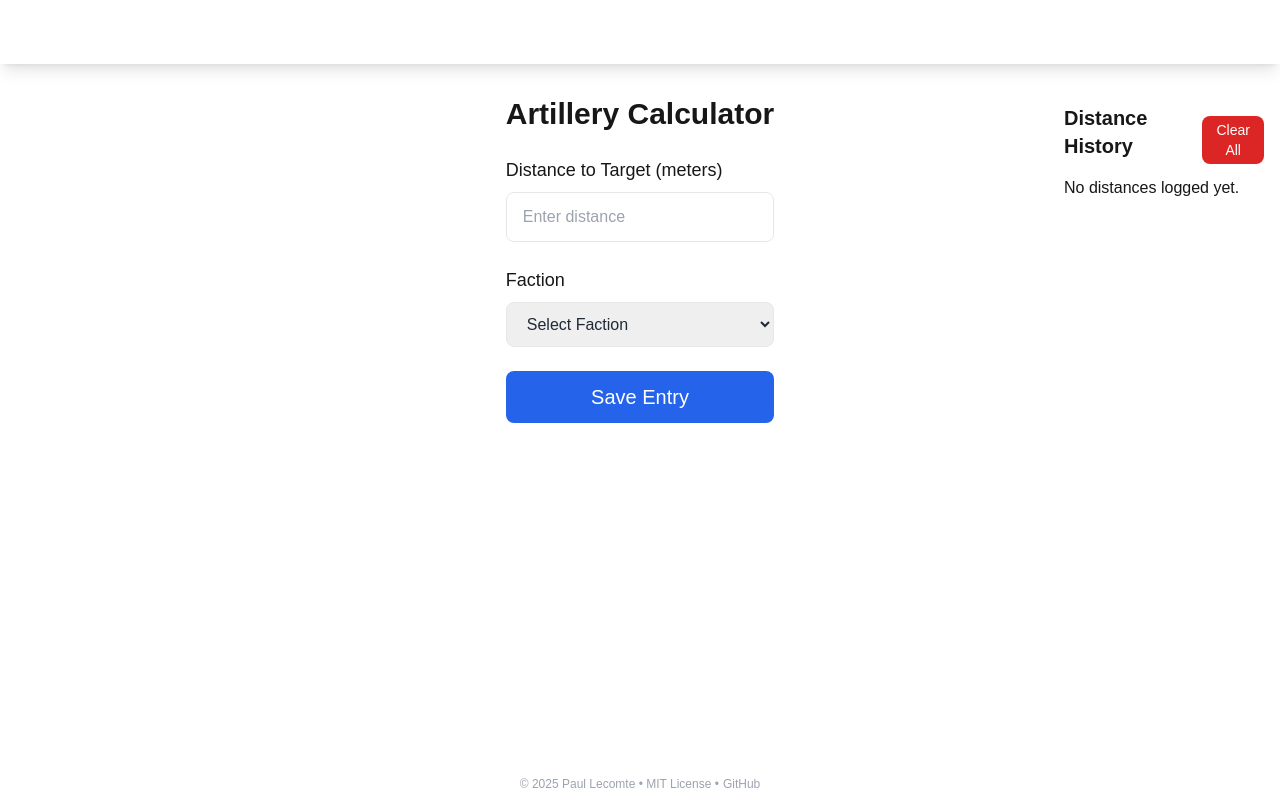
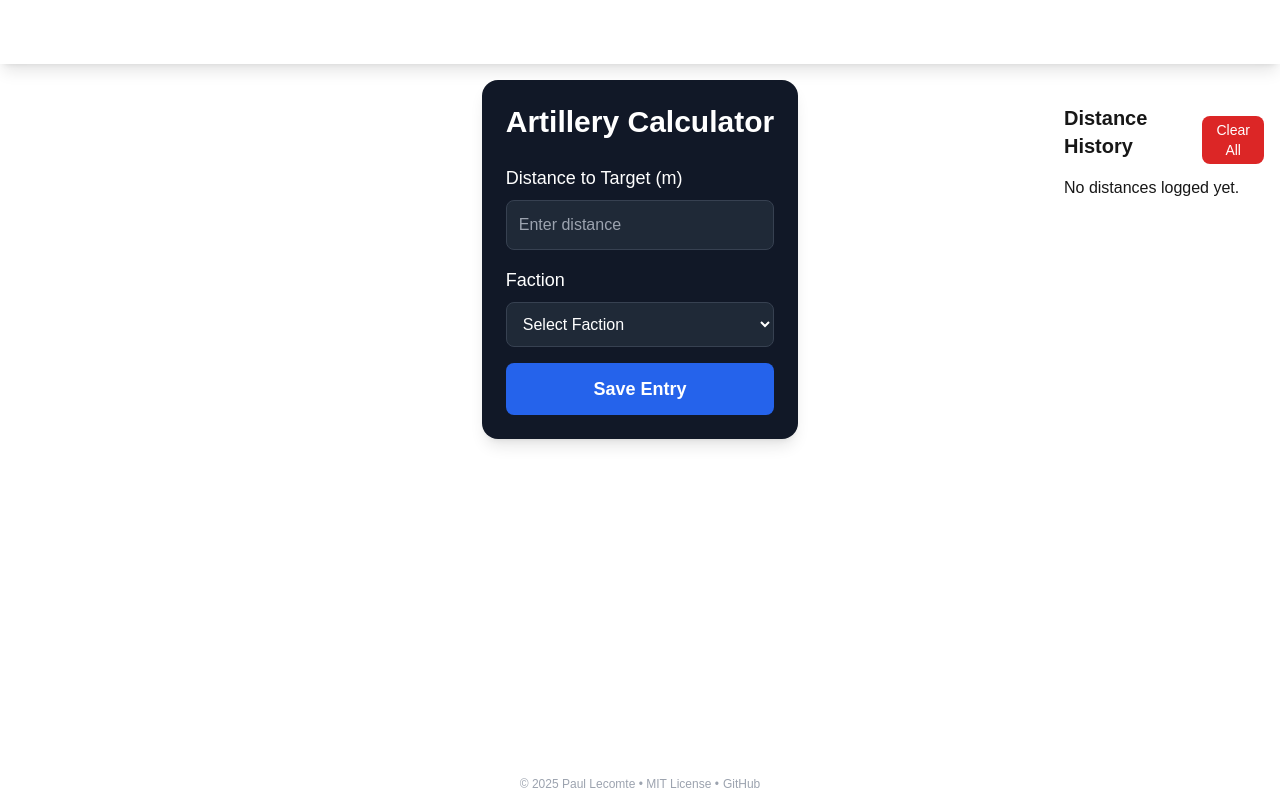
Before and after one commit to Paul-Lecomte/RangeAndRain, a Next.js app: page / in a window 1280 px wide. Built offline with nearby package versions, Linux system fonts and the light colour scheme.

Commit message:
changed the design of the input form

```diff
--- a/src/components/input/InputForm.js
+++ b/src/components/input/InputForm.js
@@ -3,15 +3,9 @@ import { useState, useEffect } from 'react';
 import { addDistanceToHistory } from '../../../utils/localStorageUtils';
 
 const artilleryData = {
-    "American/German": {
-        name: "M1A1 155mm Howitzer / 8.8 cm Pak 43",
-    },
-    Russian: {
-        name: "ML-20 152mm Howitzer",
-    },
-    British: {
-        name: "QF 25-pounder Howitzer",
-    },
+    "American/German": { name: "M1A1 155mm Howitzer / 8.8 cm Pak 43" },
+    Soviet: { name: "ML-20 152mm Howitzer" },
+    British: { name: "QF 25-pounder Howitzer" },
 };
 
 const InputForm = () => {
@@ -20,114 +14,80 @@ const InputForm = () => {
     const [error, setError] = useState('');
     const [calculatedMil, setCalculatedMil] = useState(null);
 
-    // Calculate Mil for the selected faction in real-time
     useEffect(() => {
         if (faction && distance) {
             const artillery = artilleryData[faction];
-
-            // Perform the calculation based on faction's artillery data
-            if (artillery && !isNaN(distance) && distance > 0 && distance >= 100 && distance <= 1600) {
+            if (artillery && !isNaN(distance) && distance >= 100 && distance <= 1600) {
                 let mil;
-
-                // American/German calculation using the polynomial formula
                 if (faction === 'American/German') {
-                    mil = (-2.18 * Math.pow(10, -12) * Math.pow(distance, 2)) - (0.237 * distance) + 1001.53;
+                    mil = (-2.18e-12 * Math.pow(distance, 2)) - (0.237 * distance) + 1001.53;
+                } else if (faction === 'Soviet') {
+                    mil = (-1.05e-7 * Math.pow(distance, 2)) - (0.213 * distance) + 1141.65;
+                } else if (faction === 'British') {
+                    mil = (7.67e-10 * Math.pow(distance, 3)) - (1.96e-6 * Math.pow(distance, 2)) - (0.176 * distance) + 550.6;
                 }
-                // Russian calculation using the polynomial formula
-                else if (faction === 'Russian') {
-                    mil = (-1.05 * Math.pow(10, -7) * Math.pow(distance, 2)) - (0.213 * distance) + 1141.65;
-                }
-                // British calculation
-                else if (faction === 'British') {
-                    mil = (7.67 * Math.pow(10, -10) * Math.pow(distance, 3))
-                        - (1.96 * Math.pow(10, -6) * Math.pow(distance, 2))
-                        - (0.176 * distance)
-                        + 550.6;
-                }
-
                 setCalculatedMil(mil);
-                setError(''); // Reset error if the calculation is valid
+                setError('');
             } else {
-                setCalculatedMil(null); // Reset calculation if the input is invalid
-                if (distance < 100 || distance > 1600) {
-                    setError('Distance must be between 100 and 1600 meters.');
-                } else {
-                    setError('Invalid faction or distance.');
-                }
+                setCalculatedMil(null);
+                setError(distance < 100 || distance > 1600 ? 'Distance must be between 100 and 1600 meters.' : 'Invalid faction or distance.');
             }
         } else {
-            setCalculatedMil(null); // Reset if there is no faction or distance
+            setCalculatedMil(null);
         }
     }, [faction, distance]);
 
     const handleSubmit = (e) => {
         e.preventDefault();
-
-        // Ensure valid input before submitting
-        if (!faction || !distance || isNaN(distance) || distance <= 0 || distance < 100 || distance > 1600 || calculatedMil === null) {
-            setError('Please select a faction, enter a valid distance between 100 and 1600 meters, and ensure the calculation is correct.');
+        if (!faction || !distance || isNaN(distance) || distance < 100 || distance > 1600 || calculatedMil === null) {
+            setError('Please provide valid inputs.');
             return;
         }
-
-        // Clear the error message
         setError('');
-
-        // Create the new distance object
-        const newDistance = { faction, distance, mil: calculatedMil, date: new Date().toLocaleString() };
-
-        // Add new distance to localStorage
-        addDistanceToHistory(newDistance);
-
-        // Clear the form fields after submission
+        addDistanceToHistory({ faction, distance, mil: calculatedMil, date: new Date().toLocaleString() });
         setDistance('');
         setCalculatedMil(null);
     };
 
     return (
-        <div className="max-w-lg mx-auto p-4">
-            <h2 className="text-3xl font-semibold text-center mb-6">Artillery Calculator</h2>
-
-            <form onSubmit={handleSubmit}>
-                <div className="mb-6">
-                    <label htmlFor="distance" className="block text-lg font-medium mb-2">Distance to Target
-                        (meters)</label>
+        <div className="max-w-md mx-auto bg-gray-900 text-white p-6 rounded-2xl shadow-lg">
+            <h2 className="text-3xl font-bold text-center mb-6">Artillery Calculator</h2>
+            <form onSubmit={handleSubmit} className="space-y-4">
+                <div>
+                    <label htmlFor="distance" className="block text-lg font-medium">Distance to Target (m)</label>
                     <input
                         type="number"
                         id="distance"
                         value={distance}
                         onChange={(e) => setDistance(e.target.value)}
-                        className="w-full px-4 py-3 border rounded-lg text-gray-800 focus:outline-none focus:ring-2 focus:ring-blue-500"
+                        className="w-full mt-2 p-3 rounded-lg bg-gray-800 border border-gray-700 focus:ring-2 focus:ring-blue-500 focus:outline-none"
                         placeholder="Enter distance"
                     />
                 </div>
-
-                {error && <p className="text-red-500 text-sm mb-4">{error}</p>}
-
-                <div className="mb-6">
-                    <label htmlFor="faction" className="block text-lg font-medium mb-2">Faction</label>
+                {error && <p className="text-red-400 text-sm">{error}</p>}
+                <div>
+                    <label htmlFor="faction" className="block text-lg font-medium">Faction</label>
                     <select
                         id="faction"
                         value={faction}
                         onChange={(e) => setFaction(e.target.value)}
-                        className="w-full px-4 py-3 border rounded-lg text-gray-800 focus:outline-none focus:ring-2 focus:ring-blue-500"
+                        className="w-full mt-2 p-3 rounded-lg bg-gray-800 border border-gray-700 focus:ring-2 focus:ring-blue-500 focus:outline-none"
                     >
                         <option value="">Select Faction</option>
                         <option value="American/German">American/German</option>
-                        <option value="Russian">Russian</option>
+                        <option value="Soviet">Soviet</option>
                         <option value="British">British</option>
                     </select>
                 </div>
-
                 <button
                     type="submit"
-                    className="w-full bg-blue-600 text-white py-3 rounded-lg text-xl hover:bg-blue-700 focus:outline-none focus:ring-2 focus:ring-blue-500"
+                    className="w-full py-3 rounded-lg bg-blue-600 text-white text-lg font-semibold hover:bg-blue-700 transition focus:ring-2 focus:ring-blue-500"
                 >
                     Save Entry
                 </button>
             </form>
-
             {calculatedMil !== null && (
-                <div className="mt-4 text-xl text-center font-semibold">
+                <div className="mt-6 text-xl text-center font-semibold">
                     <p>Calculated Mil: {Math.floor(calculatedMil)}</p>
                 </div>
             )}
```
